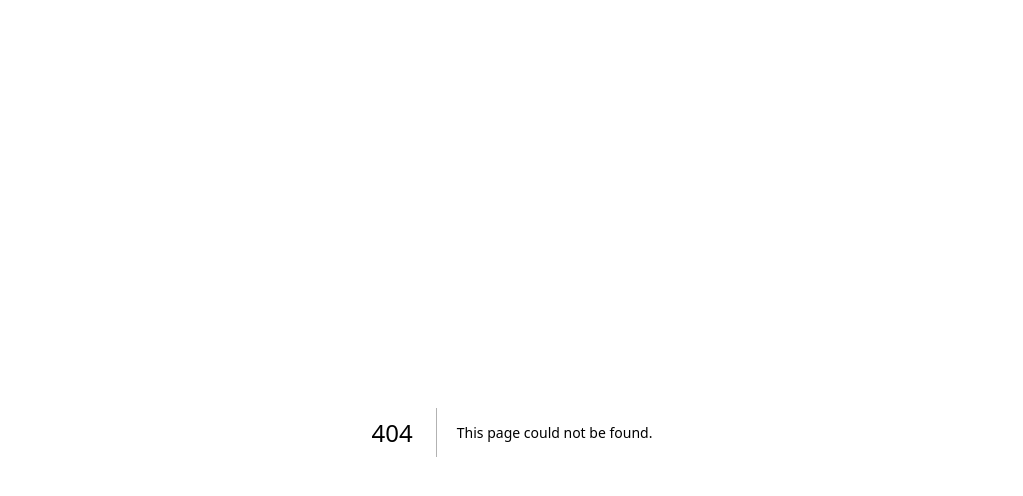
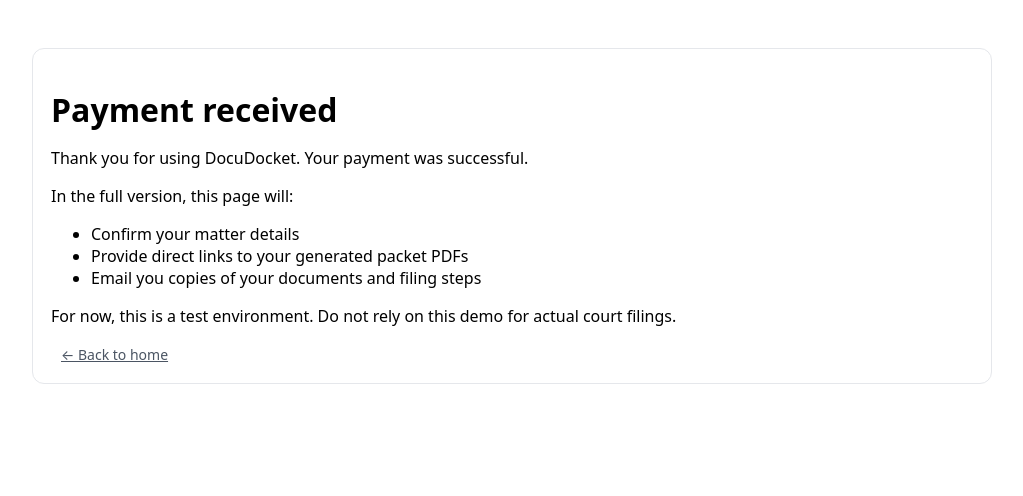
Before and after one commit to DocuDocket/docudocket, a Next.js app: page /checkout/success in a window 1280 px wide. Before the commit this address had no page. Shown: the top 496 px of the page, without its empty margins (128-1151 px from the left). Built offline with nearby package versions, Linux system fonts and the light colour scheme.

Commit message:
Create page.jsx

```diff
--- /dev/null
+++ b/app/checkout/success/page.jsx
@@ -0,0 +1,29 @@
+import Link from "next/link";
+
+export default function CheckoutSuccessPage() {
+  return (
+    <main>
+      <div className="card">
+        <h1>Payment received</h1>
+        <p>
+          Thank you for using DocuDocket. Your payment was successful.
+        </p>
+        <p>
+          In the full version, this page will:
+        </p>
+        <ul>
+          <li>Confirm your matter details</li>
+          <li>Provide direct links to your generated packet PDFs</li>
+          <li>Email you copies of your documents and filing steps</li>
+        </ul>
+        <p className="fine-print">
+          For now, this is a test environment. Do not rely on this demo for
+          actual court filings.
+        </p>
+        <Link href="/" className="cta-secondary">
+          ← Back to home
+        </Link>
+      </div>
+    </main>
+  );
+}
```
